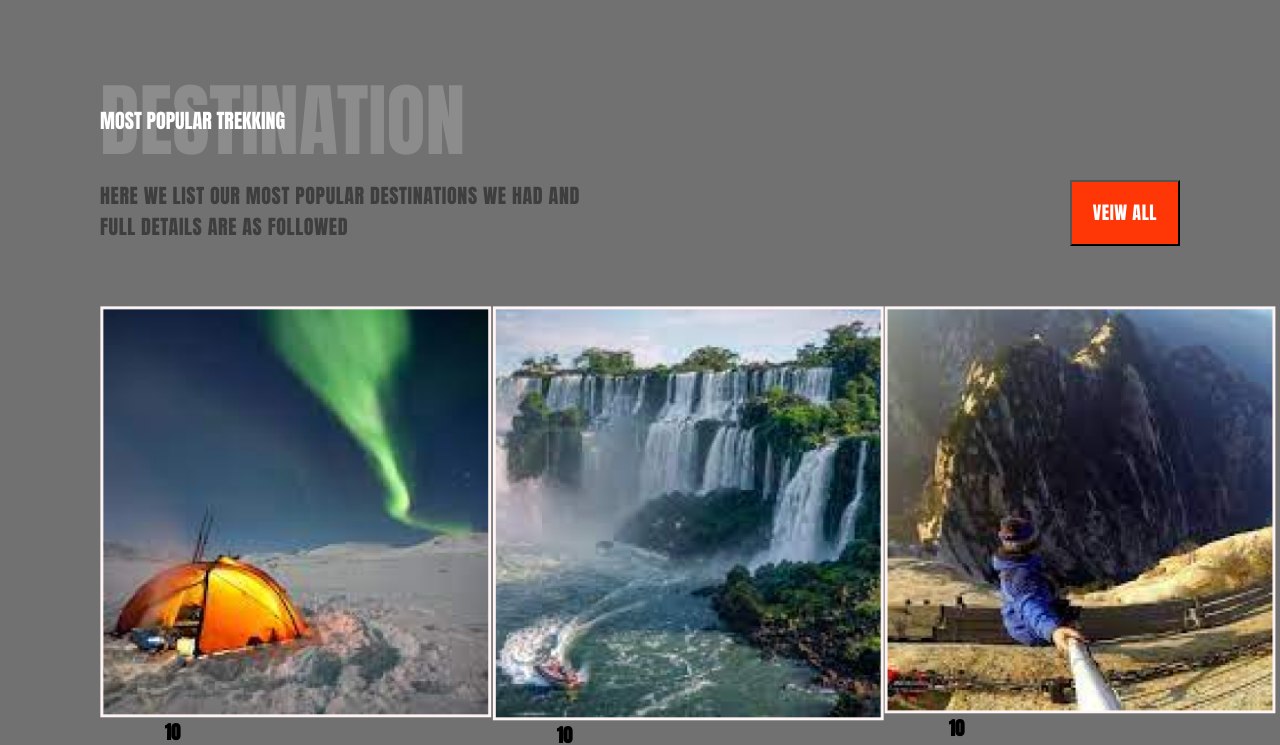
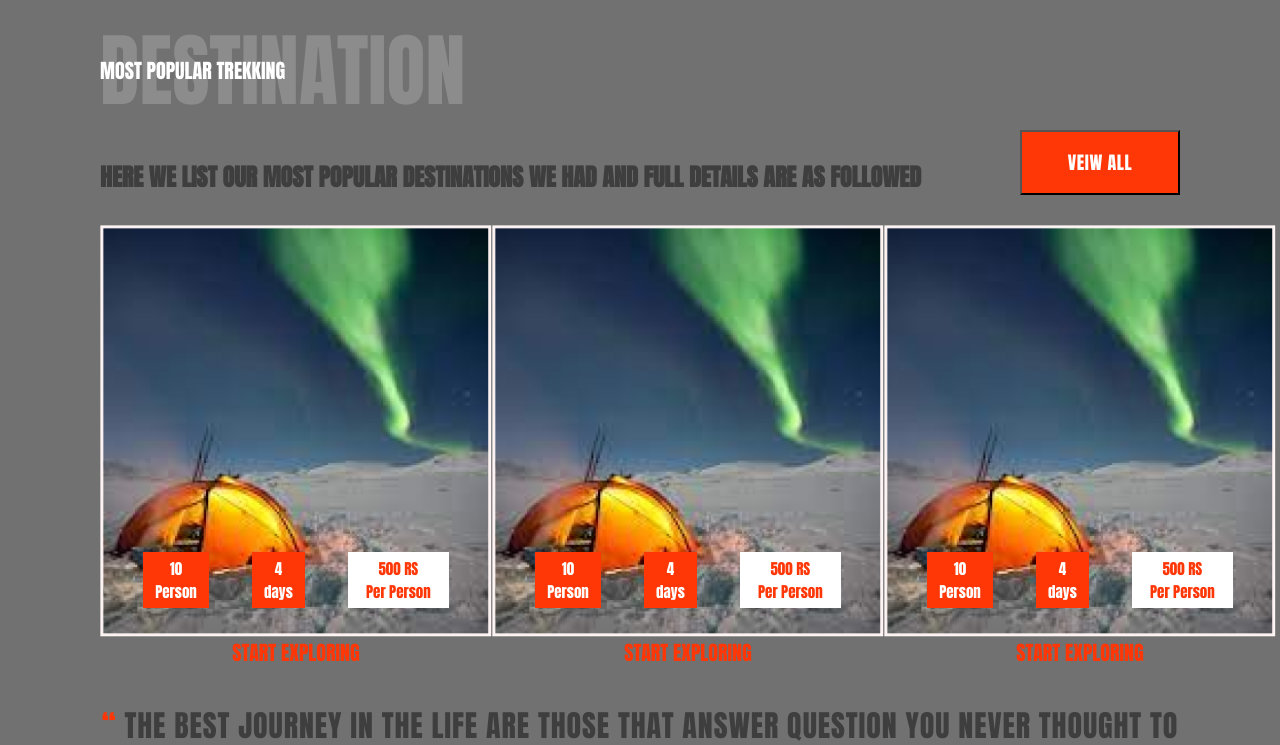
Before and after one commit to rajesh0519/Trekking, a React (Create React App) app: page / in a window 1280 px wide. Shown: the part 1800-2545 px from the top of the page. Built offline with nearby package versions, Linux system fonts and the light colour scheme; a web font is replaced by a local one.

Commit message:
Defect Fixes

```diff
--- a/src/component/Destination.js
+++ b/src/component/Destination.js
@@ -1,91 +1,103 @@
 import React from "react";
 import "../style/destination.css";
 
-const Destination = () =>{
-    return(
+const Destination = () => {
+  return (
     <>
       <div className="details_container">
         <div className="destination_header">
-                 <h1>
-                       DESTINATION
-                </h1>
+          <h1>DESTINATION</h1>
           <h5>MOST POPULAR TREKKING</h5>
         </div>
         <div className="text_btn">
-                   <h2>HERE WE LIST OUR MOST POPULAR DESTINATIONS WE HAD AND FULL DETAILS ARE AS FOLLOWED</h2>
+          <h2>
+            HERE WE LIST OUR MOST POPULAR DESTINATIONS WE HAD AND FULL DETAILS
+            ARE AS FOLLOWED
+          </h2>
           <button className="btn3">VEIW ALL</button>
         </div>
         <div className="details_card_container">
           <div className="details_card">
             <img src="/image/card1.png" alt="jjd" />
+
             <div className="detail_text">
               <div className="detail_text_div">
-
                 <h3>10 </h3>
                 <h3>Person</h3>
+              </div>
+
               <div className="detail_text_div">
                 <h3>4 </h3>
                 <h3>days</h3>
               </div>
-                 </div>
-                 <div className="detail_text_div">
-                 <h3>500 RS  </h3>
+
+              <div className="detail_text_div_3">
+                <h3>500 RS </h3>
                 <h3>Per Person</h3>
               </div>
             </div>
-                <a href="hh" className="link_1">START EXPLORING</a>
+            <a href="hh" className="link_1">
+              START EXPLORING
+            </a>
           </div>
 
+          <div className="details_card">
+            <img src="/image/card1.png" alt="jjd" />
 
-           <div className="details_card">
-              <img src="/image/card2.png" alt="jjd" />
             <div className="detail_text">
               <div className="detail_text_div">
-
                 <h3>10 </h3>
                 <h3>Person</h3>
+              </div>
+
               <div className="detail_text_div">
                 <h3>4 </h3>
                 <h3>days</h3>
               </div>
-                 </div>
-                 <div className="detail_text_div">
-                 <h3>500 RS  </h3>
+
+              <div className="detail_text_div_3">
+                <h3>500 RS </h3>
                 <h3>Per Person</h3>
               </div>
             </div>
-              <a href="hh" className="link_1">START EXPLORING</a>
+            <a href="hh" className="link_1">
+              START EXPLORING
+            </a>
           </div>
 
           <div className="details_card">
-              <img src="/image/card3.png" alt="jjd" />
+            <img src="/image/card1.png" alt="jjd" />
+
             <div className="detail_text">
               <div className="detail_text_div">
-
                 <h3>10 </h3>
                 <h3>Person</h3>
+              </div>
+
               <div className="detail_text_div">
                 <h3>4 </h3>
                 <h3>days</h3>
               </div>
-                 </div>
-                 <div className="detail_text_div">
-                 <h3>500 RS  </h3>
+
+              <div className="detail_text_div_3">
+                <h3>500 RS </h3>
                 <h3>Per Person</h3>
               </div>
             </div>
-              <a href="hh" className="link_1">START EXPLORING</a>
+            <a href="hh" className="link_1">
+              START EXPLORING
+            </a>
           </div>
-
         </div>
-           <h1 id="text_bottom_4"><span>“</span> THE BEST JOURNEY IN THE LIFE ARE THOSE THAT ANSWER QUESTION YOU NEVER THOUGHT TO ASK</h1>
+        <h1 id="text_bottom_4">
+          <span>“</span> THE BEST JOURNEY IN THE LIFE ARE THOSE THAT ANSWER
+          QUESTION YOU NEVER THOUGHT TO ASK
+        </h1>
       </div>
 
       <div className="video_box">
-        <img src="/image/videoboxx.png" alt="gh"/>
+        <img src="/image/videoboxx.png" alt="gh" />
       </div>
-
-
     </>
   );
 };
--- a/src/style/destination.css
+++ b/src/style/destination.css
@@ -6,16 +6,16 @@
 
 .details_container{
     background: #717171;
-    height: 140vh;
+    min-height: 100vh;
     background-repeat: no-repeat;
-    padding: 100px;
+    padding: 50px 100px;
 }
  .destination_header{
       display: flex;
       align-items: center;
 
 }
-.details_container .destination_header h1{
+.destination_header h1{
     font-family: 'Anton';
     font-style: normal;
     font-weight: 400;
@@ -23,7 +23,7 @@
     color: #FFFFFF;
     opacity: 0.19;
 }
-.details_container .destination_header h5{
+.destination_header h5{
     font-family: 'Anton';
     font-style: normal;
     font-weight: 400;
@@ -32,61 +32,28 @@
     position: absolute;
 
 }
-.details_container .text_btn{
+.text_btn{
     display: flex;
+    justify-content: space-between;
+    align-items: end;
 }
-.details_container  .text_btn h2{
-    font-family: 'Anton';
-    font-style: normal;
-    font-weight: 400;
-    font-size: 20px;
-    letter-spacing: 0.03em;
-
-    color: #3E3E3E;
+.text_btn h2{
+    color: #3E3E3E
 }
 
-.details_container .link_1{
+.link_1{
     font-family: 'Anton';
 font-style: normal;
 font-weight: 400;
 font-size: 20px;
 color: #FF3606;
-}
-
-.details_card_container{
-    width: 100%;
-    display: flex;
-    justify-content: space-between;
-    margin-top: 30px;
-    margin-bottom: 30px;
-    flex-direction: row;
-
-}
-.details_card{
-    width: 392px;
-    height: 416px;
-    /* border: 4px solid rgb(255, 255, 255); */
-    display: flex;
-    justify-content: space-between;
-    margin-top: 30px;
-    margin-bottom: 30px;
-    flex-direction: column;
-}
-.detail_text{
-    display: flex;
-    justify-content: space-around;
-    flex-direction: row;
-}
-.detail_text_div{
-    display: flex;
-    flex-direction: column;
-    justify-content: center;
+text-align: center;
+text-decoration: none;
 }
 .text_btn .btn3{
-    width: 159.9px;
-    height: 65.98px;
+    width: 160px;
+    height: 65px;
     background: #FF3606;
-    margin-left: 470px;
     font-family: 'Anton';
     font-style: normal;
     font-weight: 400;
@@ -95,38 +62,56 @@ color: #FF3606;
     color: #FFFFFF;
 }
 
- #text_bottom_1{
-    width: 39.97px;
-    height: 38.99px;
-    background-color: #FF3606;
-    font-family: 'Anton';
-    font-style: normal;
-    font-weight: 400;
-    font-size: 13px;
-    letter-spacing: 0.03em;
-    color: #FFFFFF;
+
+.details_card_container{
+    width: 100%;
+    display: flex;
+    justify-content: space-between;
+    flex-direction: row;
 
 }
+.details_card{
+    width: 392px;
+    /* border: 4px solid rgb(255, 255, 255); */
+    display: flex;
+    justify-content: space-between;
+    margin-top: 30px;
+    margin-bottom: 30px;
+    flex-direction: column;
+    position: relative;
+}
+.detail_text{
+    width: 100%;
+    display: flex;
+    justify-content: space-evenly;
+    flex-direction: row;
+    position: absolute;
+    bottom: 60px;
+    /* left: 10px; */
+}
+.detail_text h3{
+    font-size: 15px;
+    font-weight: normal;
+}
+.detail_text_div{
+    display: flex;
+    flex-direction: column;
+    justify-content: center;
+    align-items: center;
+    background: #FF3606;
+    padding: 5px 12px;
+    color:white;
+}
+.detail_text_div_3{
+    display: flex;
+    flex-direction: column;
+    justify-content: center;
+    align-items: center;
+    background: #FFFFFF;
+    padding: 5px 18px;
+    color:#FF3606
+}
 
-#text_bottom_2{
-    width: 66.96px;
-    height: 64.98px;
-    background-color: #FF3606;
-    font-family: 'Anton';
-    font-style: normal;
-    font-weight: 400;
-    font-size: 13px;
-    letter-spacing: 0.03em;
-    color: #FFFFFF;
-}
-#text_bottom_3{
-    width: 133.91px;
-    height: 64.98px;
-    left: 295.74px;
-    top: 2046.25px;
-    color: #FF3606;
-    background: #FFFFFF;
-}
 
 #text_bottom_4{
     font-family: 'Anton';
@@ -136,7 +121,8 @@ color: #FF3606;
     line-height: 45px;
     letter-spacing: 0.03em;
     color: #3E3E3E;
-    margin-left: 140px;
+    text-align: center;
+    margin: 5px 0;
 }
 span{
     color: #FF3606;
--- a/src/style/gallery.css
+++ b/src/style/gallery.css
@@ -34,11 +34,11 @@
 }
 .gallery_img{
     display: flex;
-    justify-content: space-around;
+    justify-content: space-evenly;
     flex-flow: wrap;
 }
 .gallery_img img{
-    width: 300px;
-    height: 300px;
+    width: 610px;
+    height: 390px;
     margin: 10px;
 }
--- a/src/style/home.css
+++ b/src/style/home.css
@@ -23,7 +23,7 @@
     color: #FFFFFF;
     margin: 0;
     padding: 0;
-
+    line-height: 1;
 }
 .home_header2{
 font-family: 'Rubik Glitch';
@@ -33,8 +33,7 @@ font-size: 100px;
 color: #FF4417;
 margin: 0;
 padding: 0;
-
-
+line-height: 1;
 }
 
 .btn_container{
--- a/src/style/navbar.css
+++ b/src/style/navbar.css
@@ -23,12 +23,12 @@
 
     display: flex;
     justify-content: flex-end;
-
+    padding-right: 30px;
 }
 .link{
     background: transparent;
     padding: 10px 30px;
-    font-weight: bold;
+    font-weight: normal;
     font-size: 19px;
     color:white;
     text-decoration: none;
@@ -36,7 +36,7 @@
 .blog_button{
     background-color: #FF3606;
     padding: 10px 30px;
-    font-weight: bold;
+    font-weight: normal;
     font-size: 19px;
     color:white;
     text-decoration: none;
```
Lines whose indentation alone changed are shown as unchanged.
